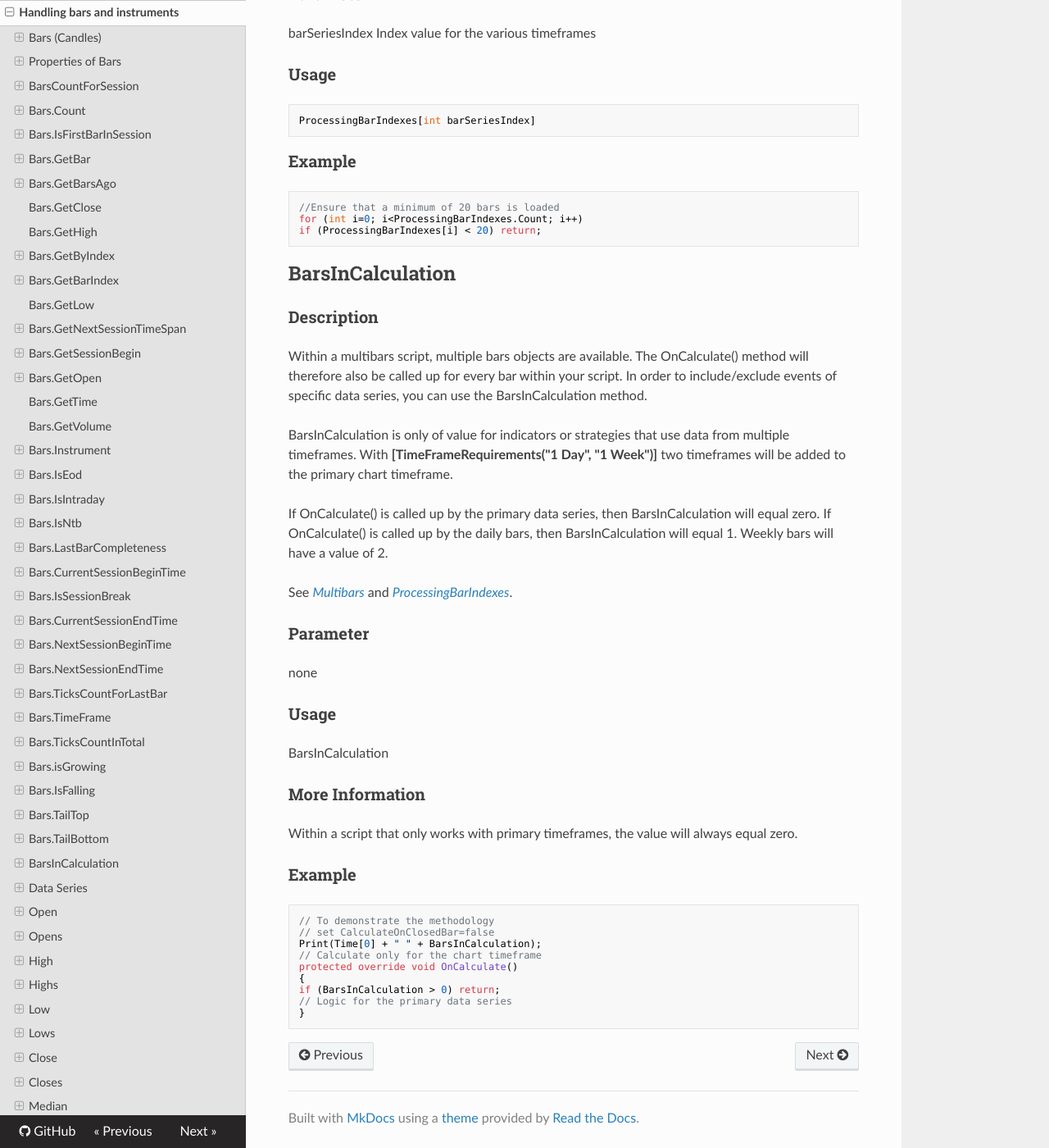
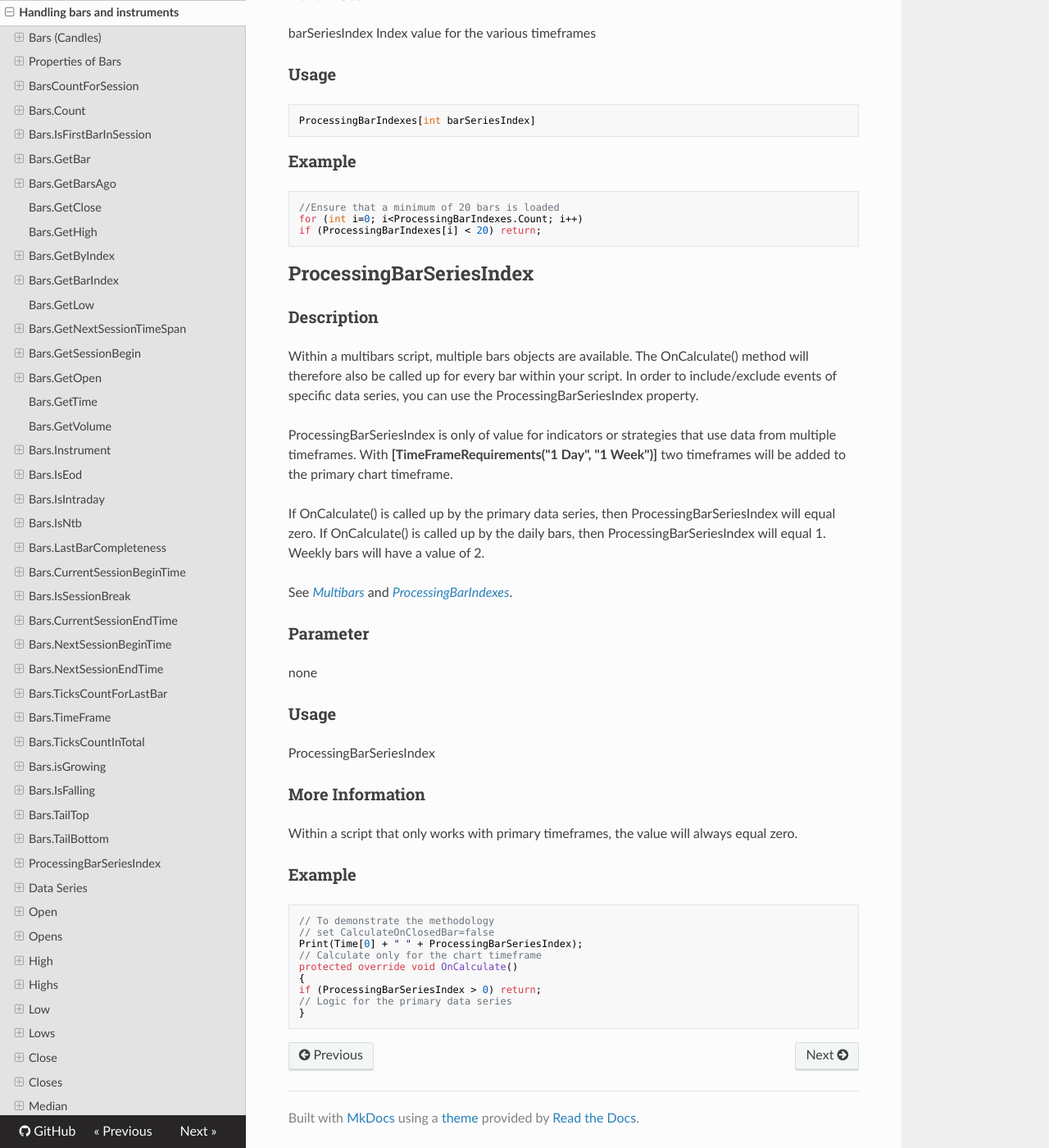
Before and after one commit to AgenaTrader/AgenaScript-documentation, an MkDocs documentation site: the page built from sources/handling_bars_and_instruments.md, in a window 1280 px wide and 1400 px high, scrolled down 68290 px. Shown: the whole window at 82% size. Built offline with MkDocs 1.6.1, drawn with Linux system fonts in a browser that asks for light colours; nearby versions of some CDN libraries; old or Windows-style settings are respelled for this version of MkDocs; some of the changed text lies outside the part shown.

Commit message:
BarsInCalculation to ProcessingBarSeriesIndex

````diff
--- a/sources/handling_bars_and_instruments.md
+++ b/sources/handling_bars_and_instruments.md
@@ -814,7 +814,7 @@ Bars[0].TailBottom;
 ### Example
 **Print**("The total amount of ticks is " + Bars.TicksCountInTotal);
 
-## BarsInCalculation
+## ProcessingBarSeriesIndex
 ### Description
 Indicates if current bar is last in calculation.
 
@@ -825,7 +825,7 @@ none
 Type bool
 
 ### Usage
-BarsInCalculation
+ProcessingBarSeriesIndex
 
 ### More Information
 used for complicated calculation on a last bar
@@ -1469,7 +1469,7 @@ TimeFrames [int barSeriesIndex]
 
 ### Example
 ```cs
-if (BarsInCalculation == 0 && ProcessingBarIndex == 0)
+if (ProcessingBarSeriesIndex == 0 && ProcessingBarIndex == 0)
 for (int i = BarsArray.Count-1; i >= 0; i--)
 Print("The Indicator " + this.Name + " uses Bars of the Timeframe " + TimeFrames[i]);
 ```
@@ -2201,7 +2201,7 @@ Closes\[2\]\[0\] equals the current closing price for the weekly data series
 
 "Closes" is, of course, interchangeable with Opens, Highs, Lows etc.
 
-See [*ProcessingBarIndexes*](#processingbarindexes), [*BarsInCalculation*](#barsincalculation), [*TimeFrames*](#timeframes), [*TimeFrameRequirements*](timeframerequirements).
+See [*ProcessingBarIndexes*](#processingbarindexes), [*ProcessingBarSeriesIndex*](#processingbarseriesindex), [*TimeFrames*](#timeframes), [*TimeFrameRequirements*](timeframerequirements).
 
 Additional syntax methods are available for multibars:
 ```cs
@@ -2247,15 +2247,15 @@ for (int i=0; i<ProcessingBarIndexes.Count; i++)
 if (ProcessingBarIndexes[i] < 20) return;
 ```
 
-## BarsInCalculation
+## ProcessingBarSeriesIndex
 ### Description
 Within a multibars script, multiple bars objects are available. The OnCalculate() method
-will therefore also be called up for every bar within your script. In order to include/exclude events of specific data series, you can use the BarsInCalculation method.
-
-BarsInCalculation is only of value for indicators or strategies that use data from multiple timeframes.
+will therefore also be called up for every bar within your script. In order to include/exclude events of specific data series, you can use the ProcessingBarSeriesIndex property.
+
+ProcessingBarSeriesIndex is only of value for indicators or strategies that use data from multiple timeframes.
 With **\[TimeFrameRequirements("1 Day", "1 Week")\]** two timeframes will be added to the primary chart timeframe.
 
-If OnCalculate() is called up by the primary data series, then BarsInCalculation will equal zero. If OnCalculate() is called up by the daily bars, then BarsInCalculation will equal 1. Weekly bars will have a value of 2.
+If OnCalculate() is called up by the primary data series, then ProcessingBarSeriesIndex will equal zero. If OnCalculate() is called up by the daily bars, then ProcessingBarSeriesIndex will equal 1. Weekly bars will have a value of 2.
 
 See [*Multibars*](#multibars) and [*ProcessingBarIndexes*](#processingbarindexes).
 
@@ -2263,7 +2263,7 @@ See [*Multibars*](#multibars) and [*ProcessingBarIndexes*](#processingbarindexes
 none
 
 ### Usage
-BarsInCalculation
+ProcessingBarSeriesIndex
 
 ### More Information
 Within a script that only works with primary timeframes, the value will always equal zero.
@@ -2272,11 +2272,11 @@ Within a script that only works with primary timeframes, the value will always e
 ```cs
 // To demonstrate the methodology
 // set CalculateOnClosedBar=false
-Print(Time[0] + " " + BarsInCalculation);
+Print(Time[0] + " " + ProcessingBarSeriesIndex);
 // Calculate only for the chart timeframe
 protected override void OnCalculate()
 {
-if (BarsInCalculation > 0) return;
+if (ProcessingBarSeriesIndex > 0) return;
 // Logic for the primary data series
 }
 ```
````
